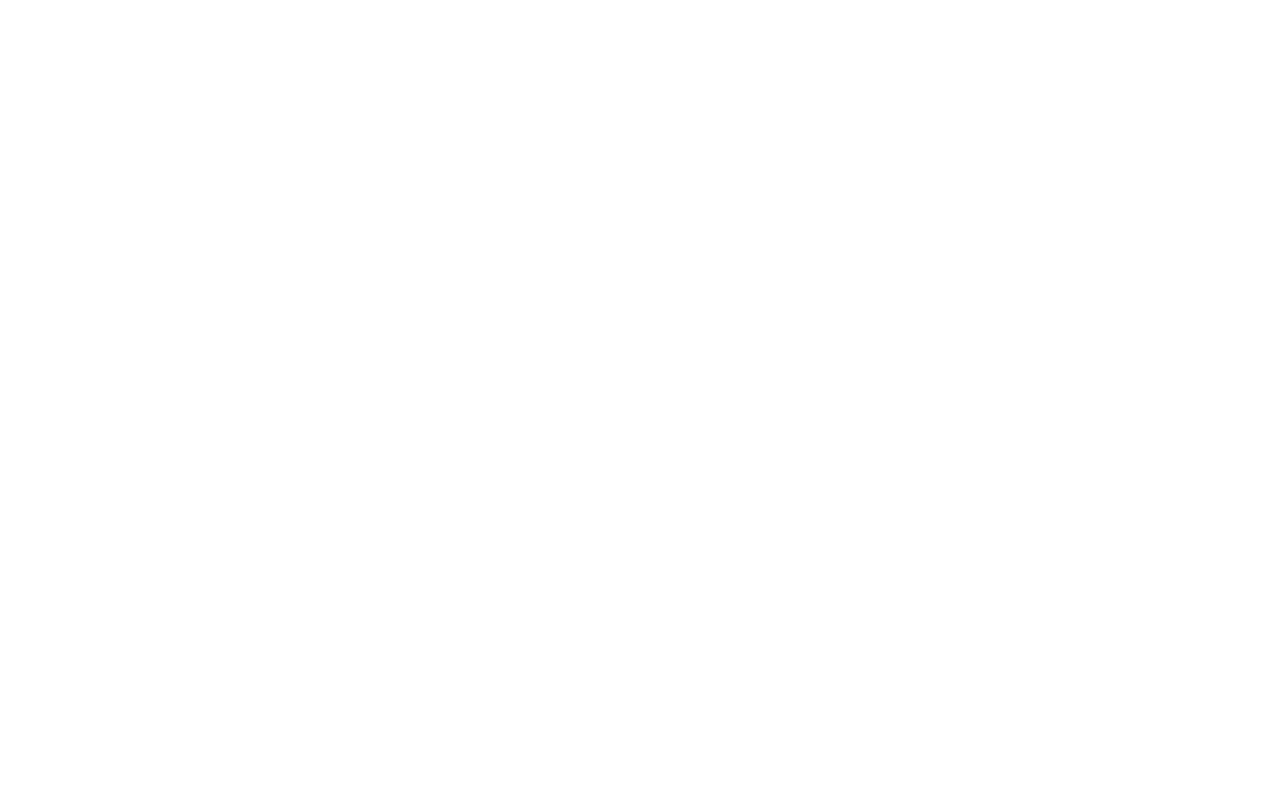
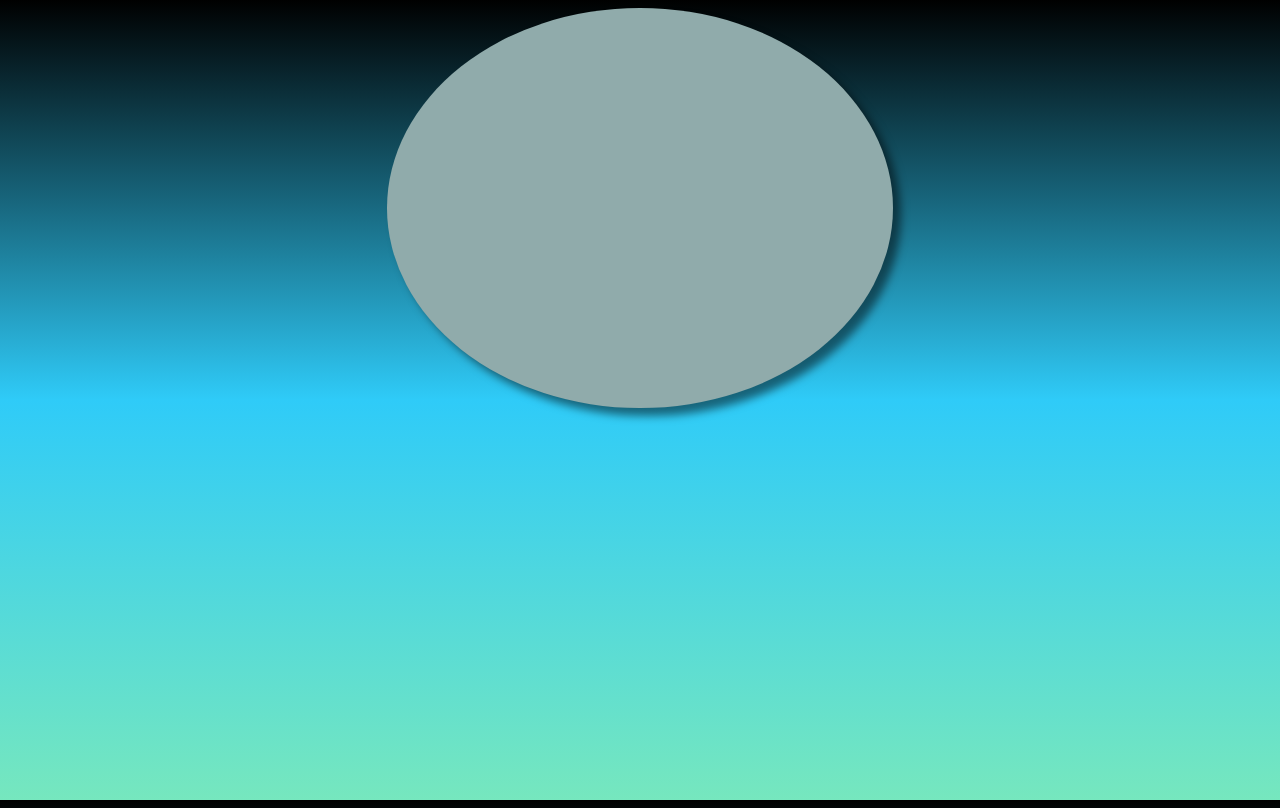
Before and after one commit to luiscarlosbravo/miproyectoweb, a plain HTML site: page index.html in a window 1280 px wide. Drawn offline with Linux system fonts and the light colour scheme.

Commit message:
index con css

```diff
--- /dev/null
+++ b/estilos.css
@@ -0,0 +1,23 @@
+html,body{
+	height:100%;
+}
+body{
+	/*background:black;*/
+	background:linear-gradient(#000000,#2FCBF8,#76E7BE)
+}
+.caja{
+	background:#90ABAB;
+	border-radius:50%;
+	box-shadow:0.5em 0.5em 0.5em rgba(0,0,0,0.5);
+	height: 400px;
+	margin: 0 auto;
+	width: 40%;
+	transition:all linear 3s;
+
+}
+
+.caja:hover{
+	background:gold;
+	border-radius:0;
+	cursor:pointer;
+}
--- a/index.html
+++ b/index.html
@@ -1,10 +1,11 @@
 <!DOCTYPE html>
 <html lang="es">
 <head>
+	<link rel="stylesheet" href="estilos.css">
 	<meta charset="UTF-8">
 	<title>Mi proyecto web</title>
 </head>
 <body>
-
+	<div class="caja"></div>
 </body>
 </html>
```
